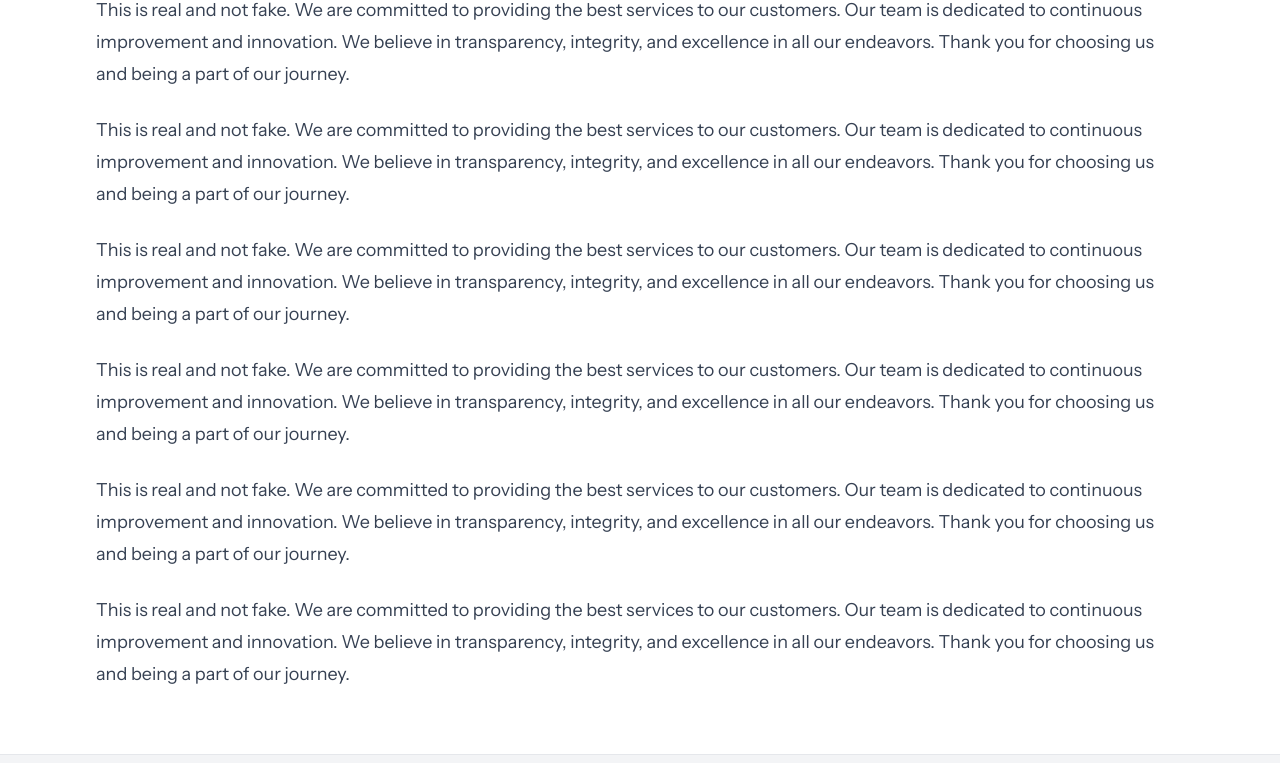
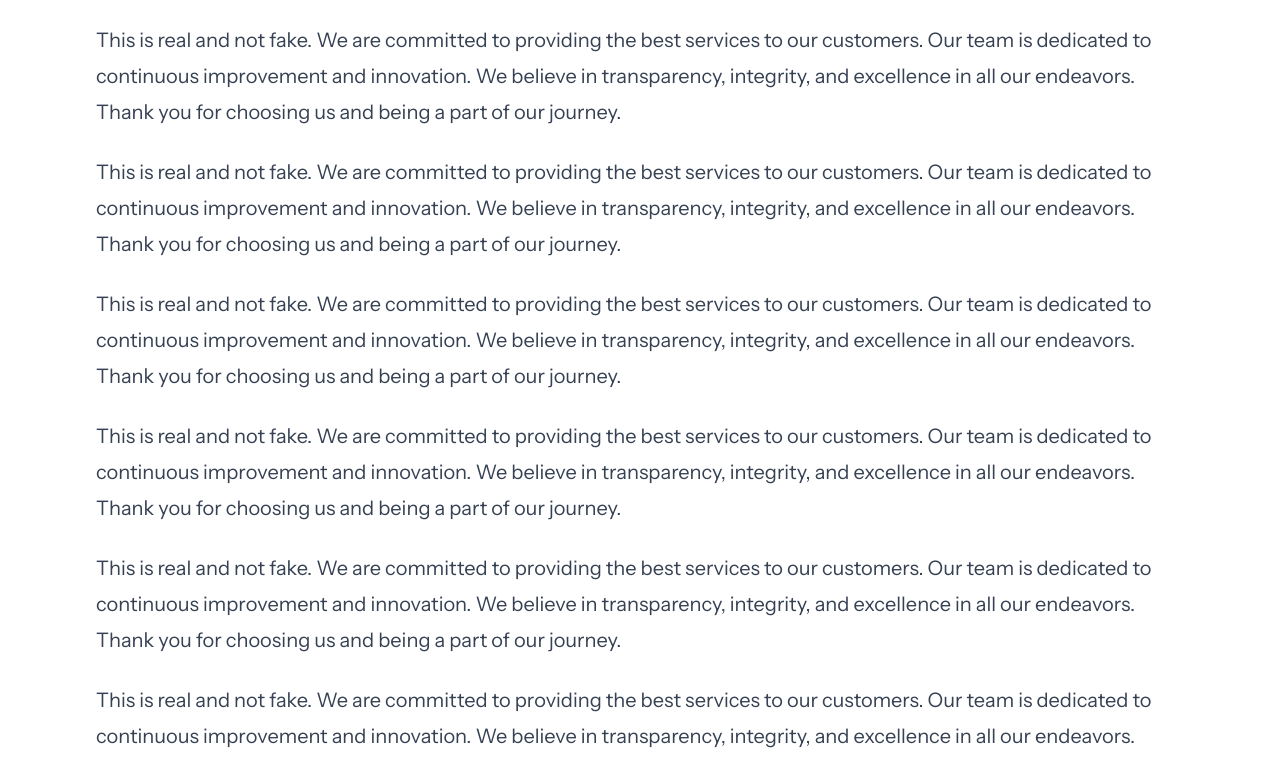
Before and after one commit to frosetrain/riicc.xyz, an Astro site: page /about in a window 1280 px wide. Shown: the part 454-1217 px from the top of the page. Built offline with nearby package versions, Linux system fonts and the light colour scheme; Astro itself is replaced by a stand-in of ours.

Commit message:
Prose size a bit change

```diff
--- a/src/pages/about.astro
+++ b/src/pages/about.astro
@@ -7,7 +7,7 @@ import Footer from "../components/Footer.astro";
 <Layout title="About">
     <Header client:load type="normal" />
     <article
-        class="prose dark:prose-invert prose-headings:font-display xl:prose-lg px-4 py-10 max-w-3xl mx-auto mt-18 sm:px-6 sm:py-12 lg:max-w-4xl lg:py-16 lg:px-8 xl:max-w-6xl"
+        class="prose dark:prose-invert prose-headings:font-display lg:prose-lg xl:prose-xl px-4 py-10 max-w-3xl mx-auto mt-18 sm:px-6 sm:py-12 lg:max-w-4xl lg:py-16 lg:px-8 xl:max-w-6xl"
     >
         <h1>About</h1>
         <p>
```
